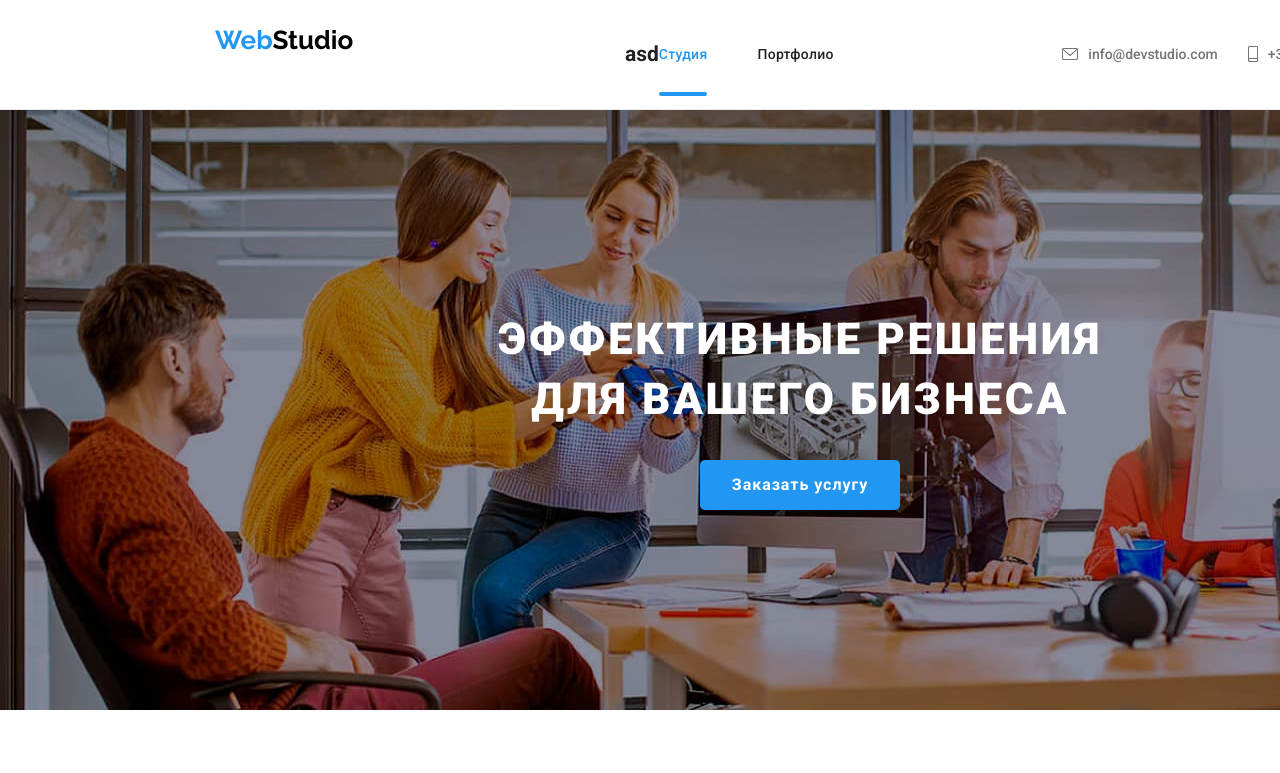
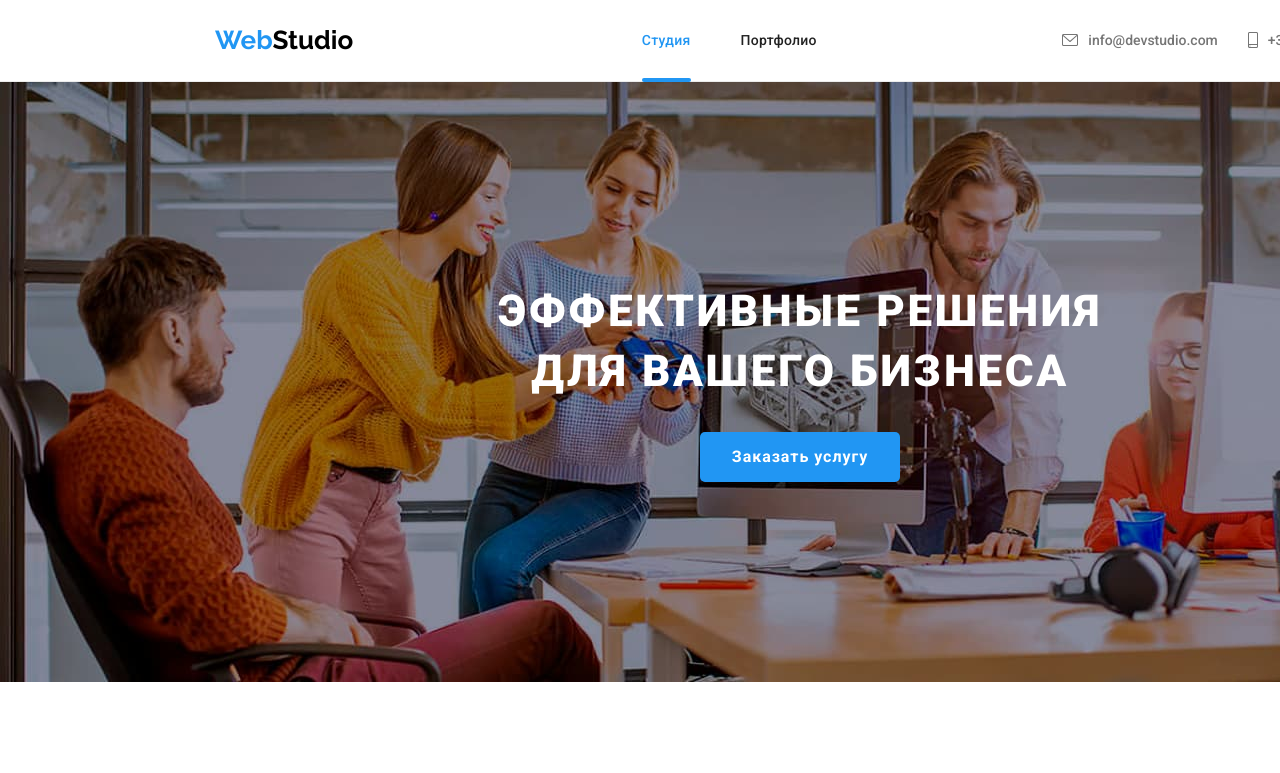
Before and after one commit to bereg9187/my-work-in-GoIT, a plain HTML site: page index.html in a window 1280 px wide. Shown: the top 773 px of the page. Drawn offline with nearby package versions, Linux system fonts and the light colour scheme.

Commit message:
delete h2

```diff
--- a/index.html
+++ b/index.html
@@ -28,7 +28,6 @@
         </svg>
       </button>
       <nav class="menu">
-        <h2>asd</h2>
         <ul class="nav-head-list-page">
           <li class="nav-head-list-page-item">
             <a href="/index.html" class="nav-head-list-page-text current link">Студия</a>
```
